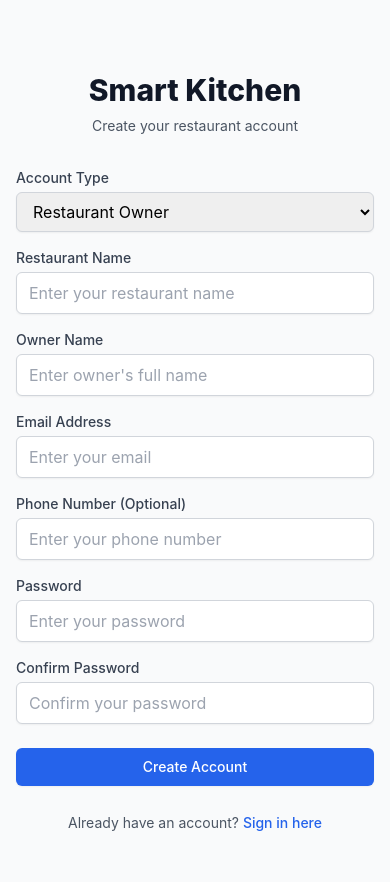
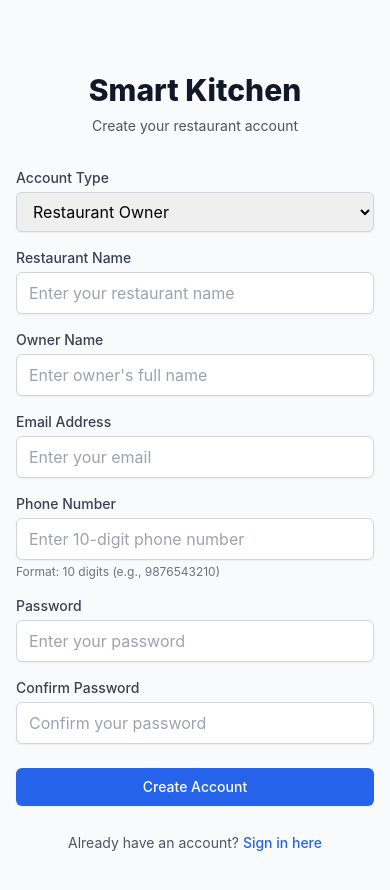
Before and after one commit to Amit94083/SmartKitchen, a React (Vite) app in the folder frontend/: page /signup in a window 390 px wide. Shown: the top 890 px of the page. Built offline with nearby package versions, Linux system fonts and the light colour scheme; no server answers.

Commit message:
phone number required field

```diff
--- a/frontend/src/components/CustomerSignup.jsx
+++ b/frontend/src/components/CustomerSignup.jsx
@@ -112,8 +112,11 @@
                   id="phone"
                   name="phone"
                   type="tel"
+                  required
+                  pattern="[6-9]\d{9}"
+                  title="Please enter a valid 10-digit phone number starting with 6-9"
                   className="appearance-none relative block w-full px-3 py-2 border border-gray-300 placeholder-gray-500 text-gray-900 rounded-md focus:outline-none focus:ring-blue-500 focus:border-blue-500 focus:z-10 sm:text-sm"
-                  placeholder="Phone number (optional)"
+                  placeholder="10-digit phone number (e.g., 9876543210)"
                   value={formData.phone}
                   onChange={handleChange}
                 />
--- a/frontend/src/components/DeliveryDashboard.jsx
+++ b/frontend/src/components/DeliveryDashboard.jsx
@@ -608,10 +608,13 @@ const DeliveryDashboard = () => {
                   name="phone"
                   value={newPartner.phone}
                   onChange={handleInputChange}
+                  pattern="[6-9]\d{9}"
+                  title="Please enter a valid 10-digit phone number starting with 6-9"
                   className="w-full border border-gray-300 rounded-lg px-3 py-2 focus:ring-2 focus:ring-orange-500 focus:border-transparent"
-                  placeholder="Enter phone number"
+                  placeholder="10-digit phone number (e.g., 9876543210)"
                   required
                 />
+                <p className="mt-1 text-xs text-gray-500">Format: 10 digits starting with 6-9</p>
               </div>
 
               <div>
--- a/frontend/src/components/Sidebar.jsx
+++ b/frontend/src/components/Sidebar.jsx
@@ -43,14 +43,6 @@ const Sidebar = ({ activeTab }) => {
           <span className={`${activeTab === 'orders' ? 'text-orange-400' : 'text-white'}`}>Orders</span>
         </button>
 
-        {/* Delivery Dashboard */}
-        <button
-          className={`flex items-center gap-3 rounded-xl px-6 py-3 text-left text-base transition-colors ${activeTab === 'delivery-dashboard' ? 'text-orange-400' : 'text-white'} bg-transparent hover:bg-[#2c2116]`}
-          onClick={() => navigate('/delivery/dashboard')}
-        >
-          <Truck className="w-5 h-5" /> Delivery Dashboard
-        </button>
-
         {/* Inventory */}
         <button
           className={`flex items-center gap-3 rounded-xl px-6 py-3 text-left text-base transition-colors ${activeTab === 'inventory' ? 'text-orange-400' : 'text-white'} bg-transparent hover:bg-[#2c2116]`}
@@ -73,6 +65,14 @@ const Sidebar = ({ activeTab }) => {
           onClick={() => navigate('/suppliers')}
         >
           <Truck className="w-5 h-5" /> Suppliers
+        </button>
+
+        {/* Delivery Dashboard */}
+        <button
+          className={`flex items-center gap-3 rounded-xl px-6 py-3 text-left text-base transition-colors ${activeTab === 'delivery-dashboard' ? 'text-orange-400' : 'text-white'} bg-transparent hover:bg-[#2c2116]`}
+          onClick={() => navigate('/delivery/dashboard')}
+        >
+          <Truck className="w-5 h-5" /> Delivery Dashboard
         </button>
 
         {/* Restaurant Details */}
--- a/frontend/src/components/Signup.jsx
+++ b/frontend/src/components/Signup.jsx
@@ -157,17 +157,21 @@ const Signup = () => {
 
             <div>
               <label htmlFor="phone" className="block text-sm font-medium text-gray-700">
-                Phone Number (Optional)
+                Phone Number
               </label>
               <input
                 id="phone"
                 name="phone"
                 type="tel"
+                required
+                pattern="[6-9]\d{9}"
+                title="Please enter a valid 10-digit phone number starting with 6-9"
                 className="mt-1 block w-full px-3 py-2 border border-gray-300 rounded-md shadow-sm focus:outline-none focus:ring-primary-500 focus:border-primary-500"
-                placeholder="Enter your phone number"
+                placeholder="Enter 10-digit phone number"
                 value={formData.phone}
                 onChange={handleChange}
               />
+              <p className="mt-1 text-xs text-gray-500">Format: 10 digits (e.g., 9876543210)</p>
             </div>
 
             <div>
```
